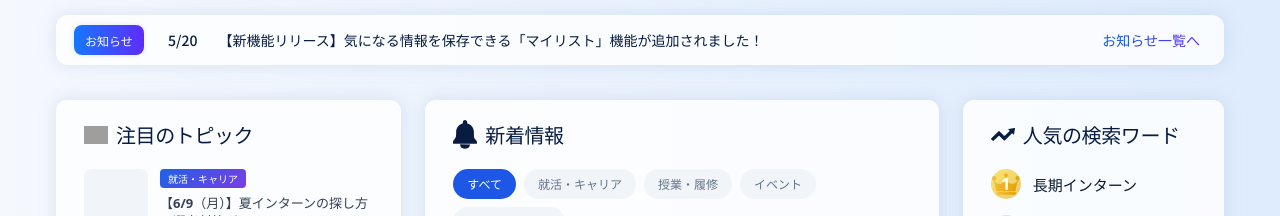
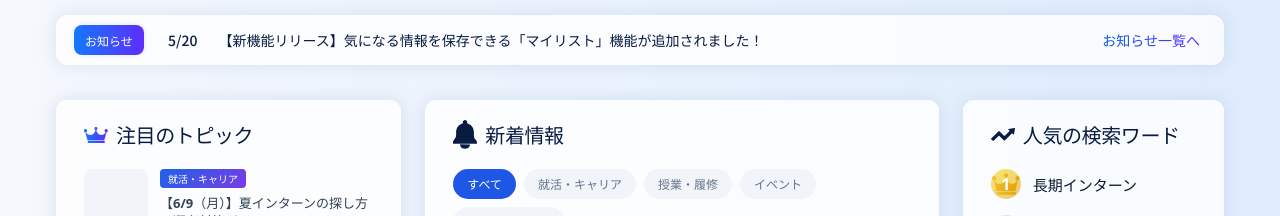
Before and after one commit to tsukuba-cojt/2026_TsukuHub, a React (Vite) app: page / in a window 1280 px wide. Shown: the part 960-1176 px from the top of the page. Built offline with nearby package versions, Linux system fonts and the light colour scheme; no server answers; grey boxes are pictures that could not be loaded.

Commit message:
icon-crownフォルダ場所変更

```diff
--- a/src/components/home/TopicSection.tsx
+++ b/src/components/home/TopicSection.tsx
@@ -32,7 +32,7 @@ function TopicSection() {
     <section className="panel topicPanel">
       <div className="panelTitle">
         {/* icon-crown.svg — replace when asset arrives */}
-        <img src="/src/assets/home/newsbar/icon-crown.svg" alt="" />
+        <img src="/src/assets/home/TopicSection/icon-crown.svg" alt="" />
         <h2>注目のトピック</h2>
       </div>
 
```
